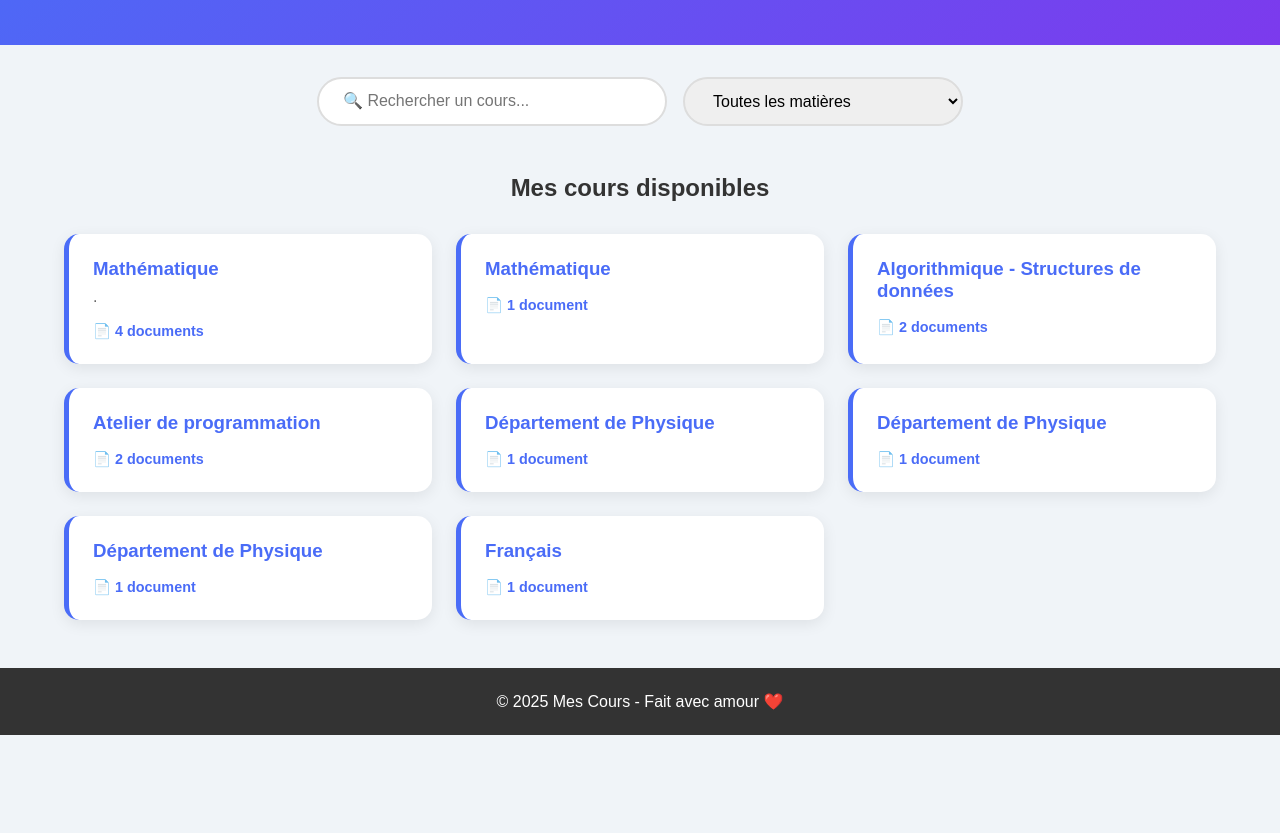
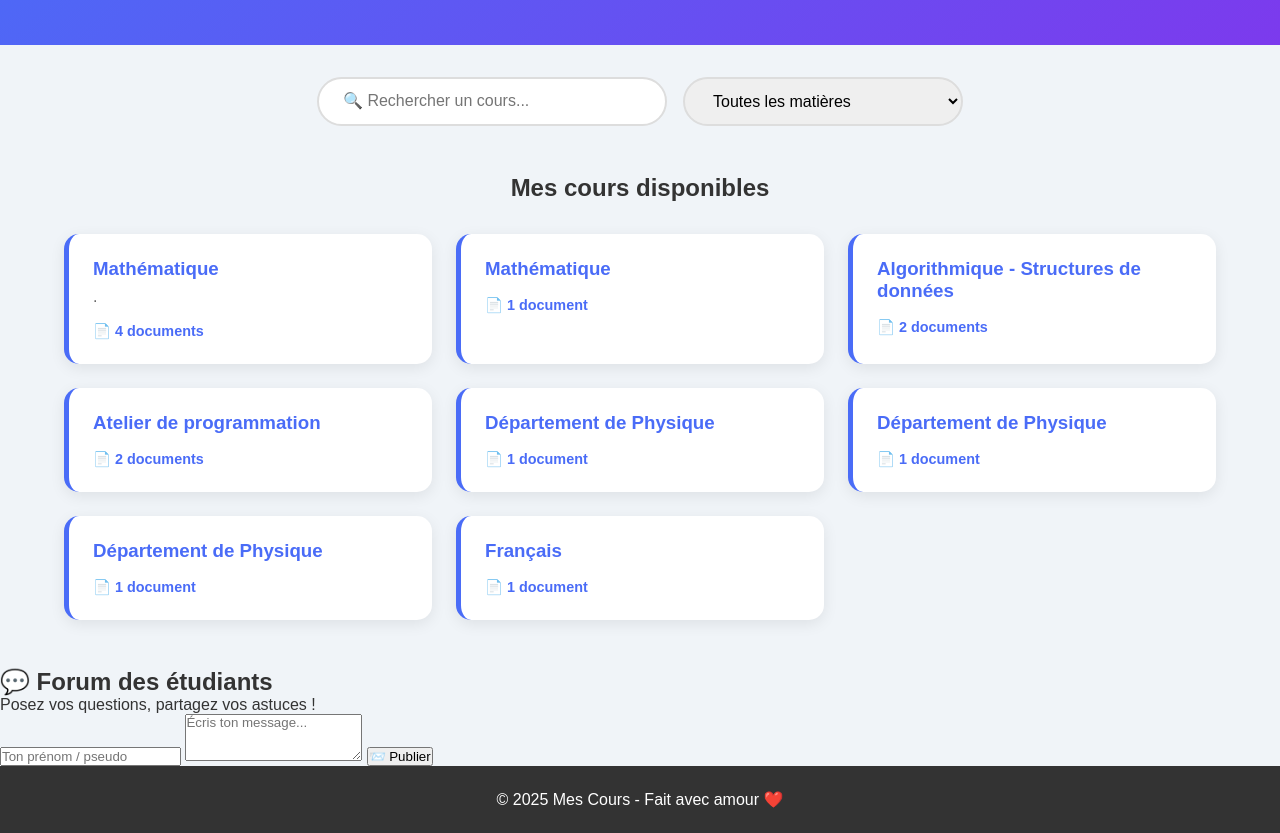
Before and after one commit to eyabenali02-byte/mon_site_cours, a plain HTML site: page index.html in a window 1280 px wide. Shown: the part 125-958 px from the top of the page. Before the commit the page ends 860 px from the top, so only its background shows below. Drawn offline with Linux system fonts and the light colour scheme.

Commit message:
Add student forum section to index.html

```diff
--- a/index.html
+++ b/index.html
@@ -29,6 +29,21 @@
         <h2>Mes cours disponibles</h2>
         <div id="coursesGrid" class="grille"></div>
     </main>
+      <!-- FORUM ÉTUDIANT -->
+    <section class="forum-section" id="forum">
+        <h2>💬 Forum des étudiants</h2>
+        <p class="forum-intro">Posez vos questions, partagez vos astuces !</p>
+
+        <!-- Formulaire nouveau message -->
+        <div class="forum-publier">
+            <input type="text" id="forumPseudo" placeholder="Ton prénom / pseudo" maxlength="30">
+            <textarea id="forumMessage" placeholder="Écris ton message..." rows="3" maxlength="500"></textarea>
+            <button id="forumPublierBtn">📨 Publier</button>
+        </div>
+
+        <!-- Liste des messages -->
+        <div id="forumMessages" class="forum-messages"></div>
+    </section>
 
     <!-- PIED DE PAGE -->
     <footer>
```
